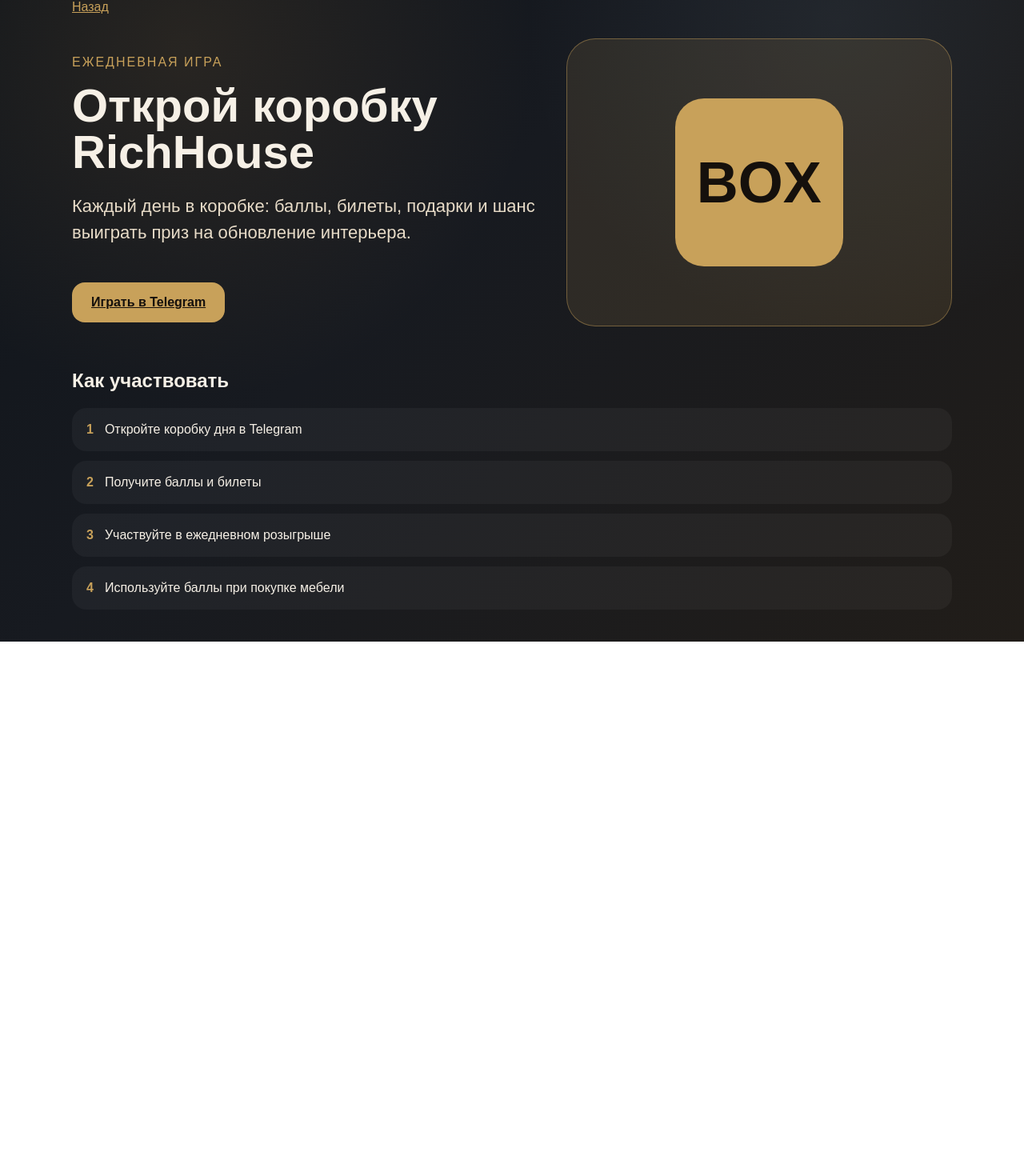
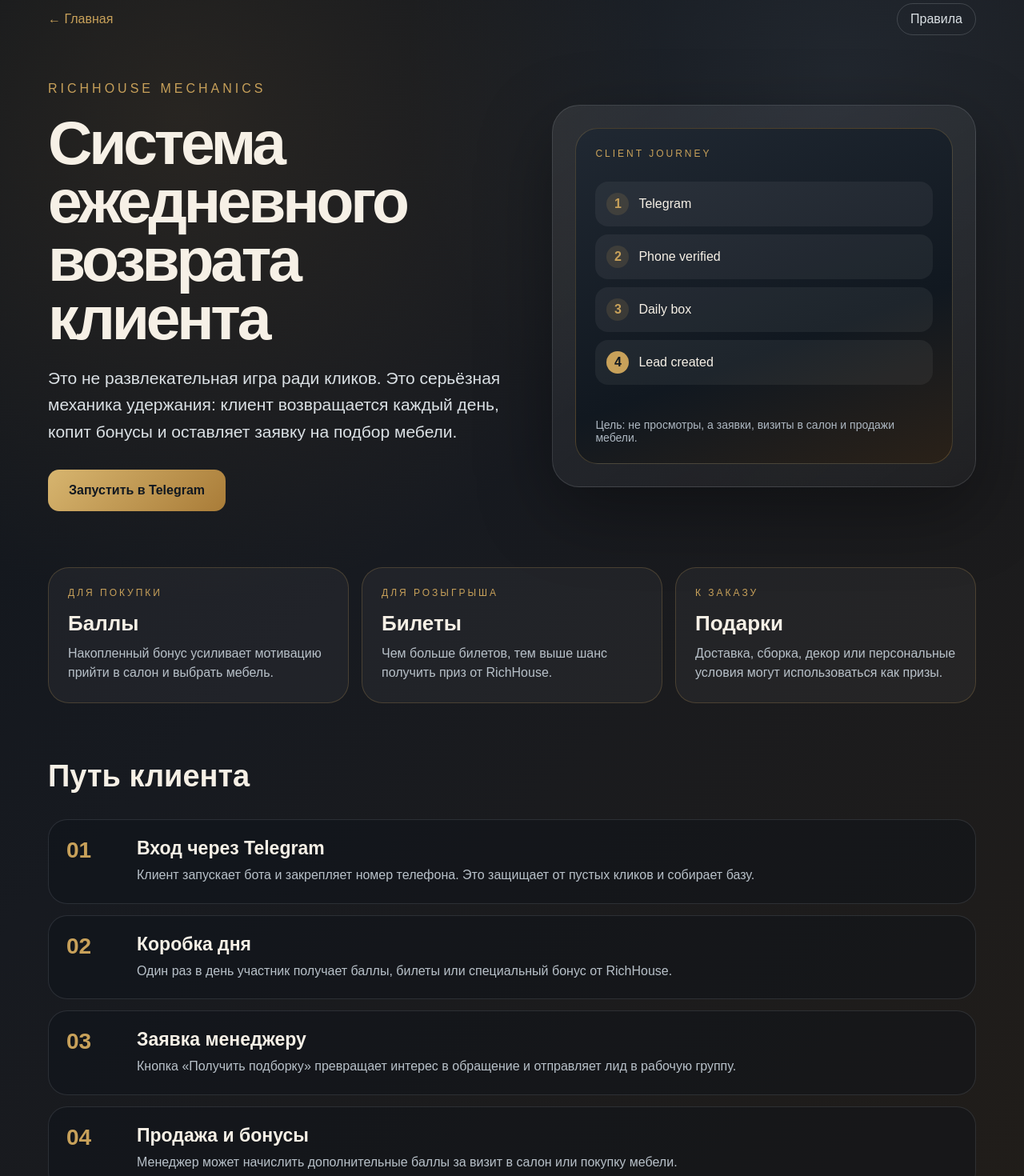
Before and after one commit to nska777/RichHouse-Game-bot, a Next.js app: page /game in a window 1280 px wide. Shown: the part 40-1510 px from the top of the page at 80% size. Before the commit the page ends 842 px from the top, so only its background shows below. Built offline with nearby package versions, Linux system fonts and the light colour scheme; no server answers.

Commit message:
style: redesign game page premium

```diff
--- a/app/game/page.tsx
+++ b/app/game/page.tsx
@@ -1,35 +1,74 @@
 const steps = [
-  'Откройте коробку дня в Telegram',
-  'Получите баллы и билеты',
-  'Участвуйте в ежедневном розыгрыше',
-  'Используйте баллы при покупке мебели',
+  { title: 'Вход через Telegram', text: 'Клиент запускает бота и закрепляет номер телефона. Это защищает от пустых кликов и собирает базу.' },
+  { title: 'Коробка дня', text: 'Один раз в день участник получает баллы, билеты или специальный бонус от RichHouse.' },
+  { title: 'Заявка менеджеру', text: 'Кнопка «Получить подборку» превращает интерес в обращение и отправляет лид в рабочую группу.' },
+  { title: 'Продажа и бонусы', text: 'Менеджер может начислить дополнительные баллы за визит в салон или покупку мебели.' },
+];
+
+const rewards = [
+  { title: 'Баллы', value: 'для покупки', text: 'Накопленный бонус усиливает мотивацию прийти в салон и выбрать мебель.' },
+  { title: 'Билеты', value: 'для розыгрыша', text: 'Чем больше билетов, тем выше шанс получить приз от RichHouse.' },
+  { title: 'Подарки', value: 'к заказу', text: 'Доставка, сборка, декор или персональные условия могут использоваться как призы.' },
 ];
 
 export default function GamePage() {
   const botUrl = process.env.NEXT_PUBLIC_TELEGRAM_BOT_URL || '#';
 
   return (
-    <main style={{ minHeight: '100vh', padding: '40px 20px' }}>
-      <section style={{ maxWidth: 1100, margin: '0 auto' }}>
-        <a href="/" style={{ color: '#c8a15a' }}>Назад</a>
-        <div style={{ display: 'grid', gridTemplateColumns: '1.1fr .9fr', gap: 28, alignItems: 'center', marginTop: 30 }}>
+    <main style={{ minHeight: '100vh', padding: '44px 20px 86px' }}>
+      <section style={{ maxWidth: 1160, margin: '0 auto' }}>
+        <div style={{ display: 'flex', justifyContent: 'space-between', alignItems: 'center', gap: 20 }}>
+          <a href="/" style={{ color: '#c8a15a', textDecoration: 'none' }}>← Главная</a>
+          <a href="/rules" style={{ color: '#dbe1e5', textDecoration: 'none', border: '1px solid rgba(220,226,232,.18)', borderRadius: 999, padding: '10px 16px' }}>Правила</a>
+        </div>
+
+        <div style={{ display: 'grid', gridTemplateColumns: '1fr .9fr', gap: 42, alignItems: 'center', marginTop: 58 }}>
           <div>
-            <p style={{ color: '#c8a15a', letterSpacing: 2, textTransform: 'uppercase' }}>Ежедневная игра</p>
-            <h1 style={{ fontSize: 58, lineHeight: 1, margin: '14px 0' }}>Открой коробку RichHouse</h1>
-            <p style={{ fontSize: 22, lineHeight: 1.5, color: '#e8dcc8' }}>Каждый день в коробке: баллы, билеты, подарки и шанс выиграть приз на обновление интерьера.</p>
-            <a href={botUrl} style={{ display: 'inline-block', marginTop: 24, background: '#c8a15a', color: '#15100c', padding: '16px 24px', borderRadius: 16, fontWeight: 800 }}>Играть в Telegram</a>
+            <p style={{ color: '#c8a15a', letterSpacing: 4, textTransform: 'uppercase', margin: 0 }}>RichHouse Mechanics</p>
+            <h1 style={{ fontSize: 'clamp(48px, 6vw, 86px)', lineHeight: .95, letterSpacing: '-0.055em', margin: '22px 0' }}>Система ежедневного возврата клиента</h1>
+            <p style={{ fontSize: 21, lineHeight: 1.6, color: '#dbe1e5', maxWidth: 680, margin: 0 }}>
+              Это не развлекательная игра ради кликов. Это серьёзная механика удержания: клиент возвращается каждый день, копит бонусы и оставляет заявку на подбор мебели.
+            </p>
+            <a href={botUrl} style={{ display: 'inline-block', marginTop: 30, background: 'linear-gradient(135deg, #d7b56f, #a97c38)', color: '#111820', padding: '17px 26px', borderRadius: 14, fontWeight: 800, textDecoration: 'none' }}>Запустить в Telegram</a>
           </div>
-          <div style={{ minHeight: 360, borderRadius: 36, border: '1px solid rgba(200,161,90,.45)', background: 'rgba(200,161,90,.12)', display: 'grid', placeItems: 'center' }}>
-            <div style={{ width: 210, height: 210, borderRadius: 36, background: '#c8a15a', color: '#15100c', display: 'grid', placeItems: 'center', fontSize: 72, fontWeight: 900 }}>BOX</div>
+
+          <div style={{ border: '1px solid rgba(220,226,232,.14)', borderRadius: 34, padding: 28, background: 'linear-gradient(145deg, rgba(255,255,255,.08), rgba(255,255,255,.025))', boxShadow: '0 30px 90px rgba(0,0,0,.34)' }}>
+            <div style={{ height: 420, borderRadius: 28, background: 'linear-gradient(160deg, #202832, #111820 62%, #2a2118)', border: '1px solid rgba(200,161,90,.26)', padding: 24, display: 'flex', flexDirection: 'column', justifyContent: 'space-between' }}>
+              <div>
+                <div style={{ color: '#c8a15a', letterSpacing: 3, textTransform: 'uppercase', fontSize: 12 }}>Client Journey</div>
+                <div style={{ marginTop: 28, display: 'grid', gap: 10 }}>
+                  {['Telegram', 'Phone verified', 'Daily box', 'Lead created'].map((item, index) => (
+                    <div key={item} style={{ display: 'flex', alignItems: 'center', gap: 12, padding: 14, borderRadius: 16, background: 'rgba(255,255,255,.055)' }}>
+                      <span style={{ width: 28, height: 28, borderRadius: 99, display: 'grid', placeItems: 'center', background: index === 3 ? '#c8a15a' : 'rgba(200,161,90,.15)', color: index === 3 ? '#111820' : '#c8a15a', fontWeight: 800 }}>{index + 1}</span>
+                      <span>{item}</span>
+                    </div>
+                  ))}
+                </div>
+              </div>
+              <div style={{ color: '#aeb8c2', fontSize: 14 }}>Цель: не просмотры, а заявки, визиты в салон и продажи мебели.</div>
+            </div>
           </div>
         </div>
 
-        <h2 style={{ marginTop: 54 }}>Как участвовать</h2>
-        <div style={{ display: 'grid', gap: 12 }}>
+        <div style={{ display: 'grid', gridTemplateColumns: 'repeat(3, 1fr)', gap: 16, marginTop: 70 }}>
+          {rewards.map((item) => (
+            <div key={item.title} style={{ border: '1px solid rgba(200,161,90,.24)', borderRadius: 26, padding: 24, background: 'rgba(255,255,255,.045)' }}>
+              <div style={{ color: '#c8a15a', textTransform: 'uppercase', letterSpacing: 3, fontSize: 12 }}>{item.value}</div>
+              <h3 style={{ fontSize: 26, margin: '16px 0 10px' }}>{item.title}</h3>
+              <p style={{ color: '#b8c1c9', lineHeight: 1.55, margin: 0 }}>{item.text}</p>
+            </div>
+          ))}
+        </div>
+
+        <h2 style={{ marginTop: 70, fontSize: 38 }}>Путь клиента</h2>
+        <div style={{ display: 'grid', gap: 14 }}>
           {steps.map((step, index) => (
-            <div key={step} style={{ display: 'flex', gap: 14, alignItems: 'center', padding: 18, borderRadius: 18, background: 'rgba(255,255,255,.04)' }}>
-              <b style={{ color: '#c8a15a' }}>{index + 1}</b>
-              <span>{step}</span>
+            <div key={step.title} style={{ display: 'grid', gridTemplateColumns: '70px 1fr', gap: 18, padding: 22, borderRadius: 24, background: 'rgba(13,18,24,.42)', border: '1px solid rgba(220,226,232,.12)' }}>
+              <div style={{ color: '#c8a15a', fontSize: 28, fontWeight: 900 }}>0{index + 1}</div>
+              <div>
+                <h3 style={{ margin: 0, fontSize: 23 }}>{step.title}</h3>
+                <p style={{ color: '#b8c1c9', lineHeight: 1.55, margin: '8px 0 0' }}>{step.text}</p>
+              </div>
             </div>
           ))}
         </div>
```
